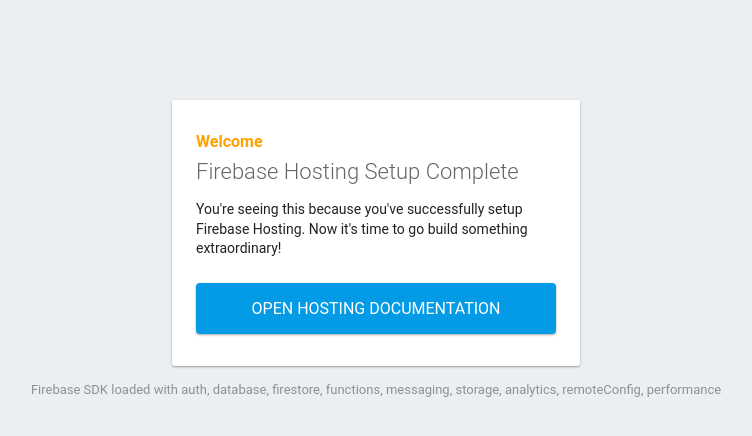
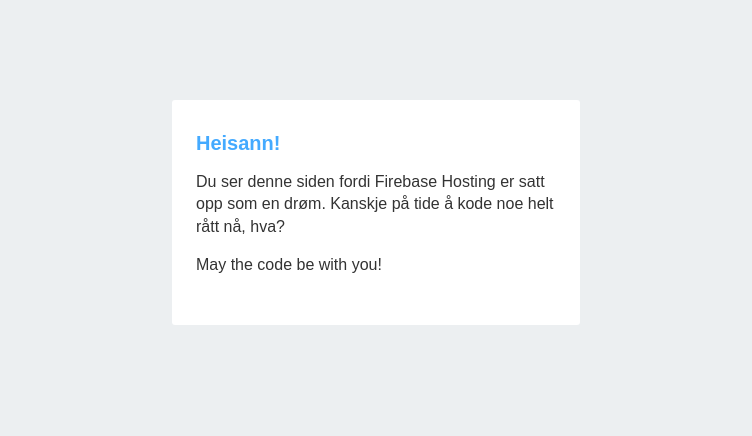
Before and after one commit to phareim/task-manager, a plain HTML site: page public/index.html in a window 1280 px wide. Shown: the whole page, without its empty margins (264-1016 px from the left). Drawn offline with Linux system fonts and the light colour scheme; some packages are replaced by stand-ins of ours.

Commit message:
Update index.html
... rett fra ChatGPT 🔥

```diff
--- a/public/index.html
+++ b/public/index.html
@@ -1,89 +1,28 @@
 <!DOCTYPE html>
 <html>
-  <head>
+<head>
     <meta charset="utf-8">
     <meta name="viewport" content="width=device-width, initial-scale=1">
-    <title>Welcome to Firebase Hosting</title>
-
-    <!-- update the version number as needed -->
+    <title>Velkommen til Vårt Firebase Univers!</title>
     <script defer src="/__/firebase/10.4.0/firebase-app-compat.js"></script>
-    <!-- include only the Firebase features as you need -->
-    <script defer src="/__/firebase/10.4.0/firebase-auth-compat.js"></script>
-    <script defer src="/__/firebase/10.4.0/firebase-database-compat.js"></script>
-    <script defer src="/__/firebase/10.4.0/firebase-firestore-compat.js"></script>
-    <script defer src="/__/firebase/10.4.0/firebase-functions-compat.js"></script>
-    <script defer src="/__/firebase/10.4.0/firebase-messaging-compat.js"></script>
-    <script defer src="/__/firebase/10.4.0/firebase-storage-compat.js"></script>
-    <script defer src="/__/firebase/10.4.0/firebase-analytics-compat.js"></script>
-    <script defer src="/__/firebase/10.4.0/firebase-remote-config-compat.js"></script>
-    <script defer src="/__/firebase/10.4.0/firebase-performance-compat.js"></script>
-    <!--
-      initialize the SDK after all desired features are loaded, set useEmulator to false
-      to avoid connecting the SDK to running emulators.
-    -->
+    <!-- Inkluder kun de funksjonene du trenger fra Firebase -->
+    <!-- ... -->
     <script defer src="/__/firebase/init.js?useEmulator=true"></script>
-
     <style media="screen">
-      body { background: #ECEFF1; color: rgba(0,0,0,0.87); font-family: Roboto, Helvetica, Arial, sans-serif; margin: 0; padding: 0; }
-      #message { background: white; max-width: 360px; margin: 100px auto 16px; padding: 32px 24px; border-radius: 3px; }
-      #message h2 { color: #ffa100; font-weight: bold; font-size: 16px; margin: 0 0 8px; }
-      #message h1 { font-size: 22px; font-weight: 300; color: rgba(0,0,0,0.6); margin: 0 0 16px;}
-      #message p { line-height: 140%; margin: 16px 0 24px; font-size: 14px; }
-      #message a { display: block; text-align: center; background: #039be5; text-transform: uppercase; text-decoration: none; color: white; padding: 16px; border-radius: 4px; }
-      #message, #message a { box-shadow: 0 1px 3px rgba(0,0,0,0.12), 0 1px 2px rgba(0,0,0,0.24); }
-      #load { color: rgba(0,0,0,0.4); text-align: center; font-size: 13px; }
-      @media (max-width: 600px) {
-        body, #message { margin-top: 0; background: white; box-shadow: none; }
-        body { border-top: 16px solid #ffa100; }
-      }
+        body { background: #ECEFF1; color: #333; font-family: 'Arial', sans-serif; margin: 0; padding: 0; }
+        #melding { background: #fff; max-width: 360px; margin: 100px auto 16px; padding: 32px 24px; border-radius: 3px; }
+        #melding h2 { color: #44aaff; font-weight: bold; font-size: 20px; margin: 0 0 16px; }
+        #melding p { line-height: 140%; margin: 16px 0; font-size: 16px; }
     </style>
-  </head>
-  <body>
-    <div id="message">
-      <h2>Welcome</h2>
-      <h1>Firebase Hosting Setup Complete</h1>
-      <p>You're seeing this because you've successfully setup Firebase Hosting. Now it's time to go build something extraordinary!</p>
-      <a target="_blank" href="https://firebase.google.com/docs/hosting/">Open Hosting Documentation</a>
+</head>
+<body>
+    <div id="melding">
+        <h2>Heisann!</h2>
+        <p>Du ser denne siden fordi Firebase Hosting er satt opp som en drøm. Kanskje på tide å kode noe helt rått nå, hva?</p>
+        <p>May the code be with you!</p>
     </div>
-    <p id="load">Firebase SDK Loading&hellip;</p>
-
     <script>
-      document.addEventListener('DOMContentLoaded', function() {
-        const loadEl = document.querySelector('#load');
-        // // 🔥🔥🔥🔥🔥🔥🔥🔥🔥🔥🔥🔥🔥🔥🔥🔥🔥🔥🔥🔥🔥🔥🔥🔥🔥🔥🔥🔥🔥🔥🔥
-        // // The Firebase SDK is initialized and available here!
-        //
-        // firebase.auth().onAuthStateChanged(user => { });
-        // firebase.database().ref('/path/to/ref').on('value', snapshot => { });
-        // firebase.firestore().doc('/foo/bar').get().then(() => { });
-        // firebase.functions().httpsCallable('yourFunction')().then(() => { });
-        // firebase.messaging().requestPermission().then(() => { });
-        // firebase.storage().ref('/path/to/ref').getDownloadURL().then(() => { });
-        // firebase.analytics(); // call to activate
-        // firebase.analytics().logEvent('tutorial_completed');
-        // firebase.performance(); // call to activate
-        //
-        // // 🔥🔥🔥🔥🔥🔥🔥🔥🔥🔥🔥🔥🔥🔥🔥🔥🔥🔥🔥🔥🔥🔥🔥🔥🔥🔥🔥🔥🔥🔥🔥
-
-        try {
-          let app = firebase.app();
-          let features = [
-            'auth',
-            'database',
-            'firestore',
-            'functions',
-            'messaging',
-            'storage',
-            'analytics',
-            'remoteConfig',
-            'performance',
-          ].filter(feature => typeof app[feature] === 'function');
-          loadEl.textContent = `Firebase SDK loaded with ${features.join(', ')}`;
-        } catch (e) {
-          console.error(e);
-          loadEl.textContent = 'Error loading the Firebase SDK, check the console.';
-        }
-      });
+        // Ditt Firebase kode her...
     </script>
-  </body>
+</body>
 </html>
```
